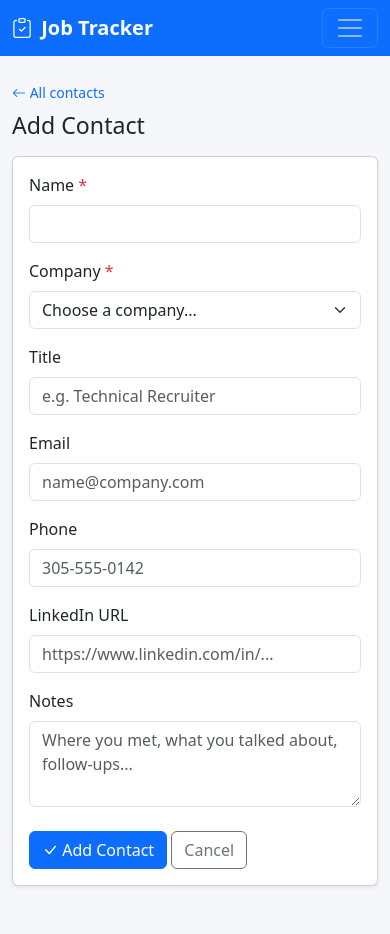
After one commit to imkemely/job-application-tracker, a Flask app: page /contacts/add in a window 390 px wide. The commit adds this page. Run offline with Flask 3, Linux system fonts and the light colour scheme; data comes from the database, SQL or seed files in the repository.

Commit message:
Add contacts CRUD with email, phone, and LinkedIn validation

```diff
--- a/app.py
+++ b/app.py
@@ -1,6 +1,7 @@
 """Job Application Tracker - Flask application."""
 import json
 import os
+import re
 from datetime import date, datetime
 
 import mysql.connector
@@ -665,6 +666,166 @@ def delete_application(application_id):
 
 
 # ------------------------------------------------------------
+# Contacts
+# ------------------------------------------------------------
+EMAIL_PATTERN = re.compile(r"^[^@\s]+@[^@\s]+\.[^@\s]+$")
+PHONE_PATTERN = re.compile(r"^[0-9+()\-.\s]+(\s*(x|ext\.?)\s*[0-9]+)?$", re.IGNORECASE)
+
+
+def validate_contact(form):
+    """Pull contact fields out of the form and check them. Returns (data, errors)."""
+    errors = []
+    data = {
+        "company_id": clean(form.get("company_id")),
+        "contact_name": clean(form.get("contact_name")),
+        "title": clean(form.get("title")),
+        "email": clean(form.get("email")),
+        "phone": clean(form.get("phone")),
+        "linkedin_url": clean(form.get("linkedin_url")),
+        "notes": clean(form.get("notes")),
+    }
+
+    if not data["company_id"]:
+        errors.append("Please choose a company.")
+    elif not query("SELECT 1 FROM companies WHERE company_id = %s", (data["company_id"],), one=True):
+        errors.append("That company doesn't exist.")
+
+    if not data["contact_name"]:
+        errors.append("Contact name is required.")
+    check_length(errors, "Contact name", data["contact_name"], 100)
+    check_length(errors, "Title", data["title"], 100)
+
+    check_length(errors, "Email", data["email"], 100)
+    if data["email"] and not EMAIL_PATTERN.match(data["email"]):
+        errors.append("Please enter a valid email address (like name@company.com).")
+
+    check_length(errors, "Phone", data["phone"], 20)
+    if data["phone"]:
+        digits = sum(ch.isdigit() for ch in data["phone"])
+        if not PHONE_PATTERN.match(data["phone"]) or digits < 7:
+            errors.append("Please enter a valid phone number (like 305-555-0142).")
+
+    check_length(errors, "LinkedIn URL", data["linkedin_url"], 200)
+    check_url(errors, "LinkedIn URL", data["linkedin_url"])
+    if data["linkedin_url"] and "linkedin.com" not in data["linkedin_url"].lower():
+        errors.append("LinkedIn URL should be a linkedin.com link.")
+
+    return data, errors
+
+
+def get_contact_or_404(contact_id):
+    contact = query(
+        """
+        SELECT k.*, c.company_name
+        FROM contacts k
+        JOIN companies c ON c.company_id = k.company_id
+        WHERE k.contact_id = %s
+        """,
+        (contact_id,),
+        one=True,
+    )
+    if contact is None:
+        abort(404)
+    return contact
+
+
+@app.route("/contacts")
+def contacts():
+    search = clean(request.args.get("q"))
+    company_id = clean(request.args.get("company_id"))
+
+    sql = """
+        SELECT k.*, c.company_name
+        FROM contacts k
+        JOIN companies c ON c.company_id = k.company_id
+        WHERE 1 = 1
+    """
+    params = []
+    if search:
+        sql += " AND (k.contact_name LIKE %s OR k.title LIKE %s OR k.email LIKE %s)"
+        params += [f"%{search}%"] * 3
+    if company_id and company_id.isdigit():
+        sql += " AND k.company_id = %s"
+        params.append(company_id)
+    sql += " ORDER BY k.contact_name"
+
+    return render_template("contacts.html", contacts=query(sql, params),
+                           companies=company_choices(), search=search or "",
+                           company_id=company_id or "")
+
+
+@app.route("/contacts/<int:contact_id>")
+def contact_detail(contact_id):
+    contact = get_contact_or_404(contact_id)
+    return render_template("contact_detail.html", contact=contact)
+
+
+@app.route("/contacts/add", methods=["GET", "POST"])
+def add_contact():
+    if request.method == "POST":
+        data, errors = validate_contact(request.form)
+        if errors:
+            for error in errors:
+                flash(error, "danger")
+            return render_template("contact_form.html", contact=data, mode="add",
+                                   companies=company_choices())
+
+        new_id = execute(
+            """
+            INSERT INTO contacts (company_id, contact_name, title, email, phone, linkedin_url, notes)
+            VALUES (%(company_id)s, %(contact_name)s, %(title)s, %(email)s, %(phone)s,
+                    %(linkedin_url)s, %(notes)s)
+            """,
+            data,
+        )
+        flash(f"Added {data['contact_name']}.", "success")
+        return redirect(url_for("contact_detail", contact_id=new_id))
+
+    # ?company_id=3 pre-selects the company (used by "Add contact" on a company page)
+    contact = {"company_id": request.args.get("company_id")}
+    return render_template("contact_form.html", contact=contact, mode="add",
+                           companies=company_choices())
+
+
+@app.route("/contacts/<int:contact_id>/edit", methods=["GET", "POST"])
+def edit_contact(contact_id):
+    contact = get_contact_or_404(contact_id)
+
+    if request.method == "POST":
+        data, errors = validate_contact(request.form)
+        data["contact_id"] = contact_id
+        if errors:
+            for error in errors:
+                flash(error, "danger")
+            return render_template("contact_form.html", contact=data, mode="edit",
+                                   companies=company_choices())
+
+        execute(
+            """
+            UPDATE contacts
+            SET company_id = %(company_id)s, contact_name = %(contact_name)s, title = %(title)s,
+                email = %(email)s, phone = %(phone)s, linkedin_url = %(linkedin_url)s,
+                notes = %(notes)s
+            WHERE contact_id = %(contact_id)s
+            """,
+            data,
+        )
+        flash(f"Updated {data['contact_name']}.", "success")
+        return redirect(url_for("contact_detail", contact_id=contact_id))
+
+    return render_template("contact_form.html", contact=contact, mode="edit",
+                           companies=company_choices())
+
+
+@app.route("/contacts/<int:contact_id>/delete", methods=["POST"])
+def delete_contact(contact_id):
+    contact = get_contact_or_404(contact_id)
+    execute("DELETE FROM contacts WHERE contact_id = %s", (contact_id,))
+    flash(f"Deleted {contact['contact_name']}.", "success")
+    return redirect(url_for("contacts"))
+
+
+# ------------------------------------------------------------
 # Error pages
 # ------------------------------------------------------------
 @app.errorhandler(mysql.connector.Error)
--- /dev/null
+++ b/templates/contact_form.html
@@ -0,0 +1,79 @@
+{% extends "base.html" %}
+{% block title %}{{ 'Add Contact' if mode == 'add' else 'Edit Contact' }}{% endblock %}
+
+{% block content %}
+<a href="{{ url_for('contacts') }}" class="text-decoration-none small">
+    <i class="bi bi-arrow-left"></i> All contacts
+</a>
+
+<h1 class="h3 mt-2 mb-3">{{ 'Add Contact' if mode == 'add' else 'Edit ' ~ (contact.contact_name or 'Contact') }}</h1>
+
+{% if not companies %}
+<div class="alert alert-warning">
+    You need at least one company before you can add a contact.
+    <a href="{{ url_for('add_company') }}">Add a company first.</a>
+</div>
+{% endif %}
+
+<div class="card shadow-sm">
+    <div class="card-body">
+        <form method="post" novalidate>
+            <div class="row g-3">
+                <div class="col-md-6">
+                    <label for="contact_name" class="form-label">Name <span class="text-danger">*</span></label>
+                    <input type="text" class="form-control" id="contact_name" name="contact_name"
+                           maxlength="100" required value="{{ contact.contact_name or '' }}">
+                </div>
+                <div class="col-md-6">
+                    <label for="company_id" class="form-label">Company <span class="text-danger">*</span></label>
+                    <select class="form-select" id="company_id" name="company_id" required>
+                        <option value="">Choose a company...</option>
+                        {% for c in companies %}
+                            <option value="{{ c.company_id }}"
+                                {% if contact.company_id and contact.company_id|string == c.company_id|string %}selected{% endif %}>
+                                {{ c.company_name }}
+                            </option>
+                        {% endfor %}
+                    </select>
+                </div>
+
+                <div class="col-md-6">
+                    <label for="title" class="form-label">Title</label>
+                    <input type="text" class="form-control" id="title" name="title"
+                           maxlength="100" placeholder="e.g. Technical Recruiter" value="{{ contact.title or '' }}">
+                </div>
+                <div class="col-md-6">
+                    <label for="email" class="form-label">Email</label>
+                    <input type="email" class="form-control" id="email" name="email"
+                           maxlength="100" placeholder="name@company.com" value="{{ contact.email or '' }}">
+                </div>
+
+                <div class="col-md-6">
+                    <label for="phone" class="form-label">Phone</label>
+                    <input type="tel" class="form-control" id="phone" name="phone"
+                           maxlength="20" placeholder="305-555-0142" value="{{ contact.phone or '' }}">
+                </div>
+                <div class="col-md-6">
+                    <label for="linkedin_url" class="form-label">LinkedIn URL</label>
+                    <input type="url" class="form-control" id="linkedin_url" name="linkedin_url"
+                           maxlength="200" placeholder="https://www.linkedin.com/in/..." value="{{ contact.linkedin_url or '' }}">
+                </div>
+
+                <div class="col-12">
+                    <label for="notes" class="form-label">Notes</label>
+                    <textarea class="form-control" id="notes" name="notes" rows="3"
+                              placeholder="Where you met, what you talked about, follow-ups...">{{ contact.notes or '' }}</textarea>
+                </div>
+            </div>
+
+            <div class="mt-4">
+                <button type="submit" class="btn btn-primary" {% if not companies %}disabled{% endif %}>
+                    <i class="bi bi-check-lg"></i> {{ 'Add Contact' if mode == 'add' else 'Save Changes' }}
+                </button>
+                <a href="{{ url_for('contact_detail', contact_id=contact.contact_id) if mode == 'edit' else url_for('contacts') }}"
+                   class="btn btn-outline-secondary">Cancel</a>
+            </div>
+        </form>
+    </div>
+</div>
+{% endblock %}
```
Also changed, not shown: templates/company_detail.html (+7 -2 lines), templates/contact_detail.html (added, +52 -0 lines), templates/contacts.html (added, +98 -0 lines).
